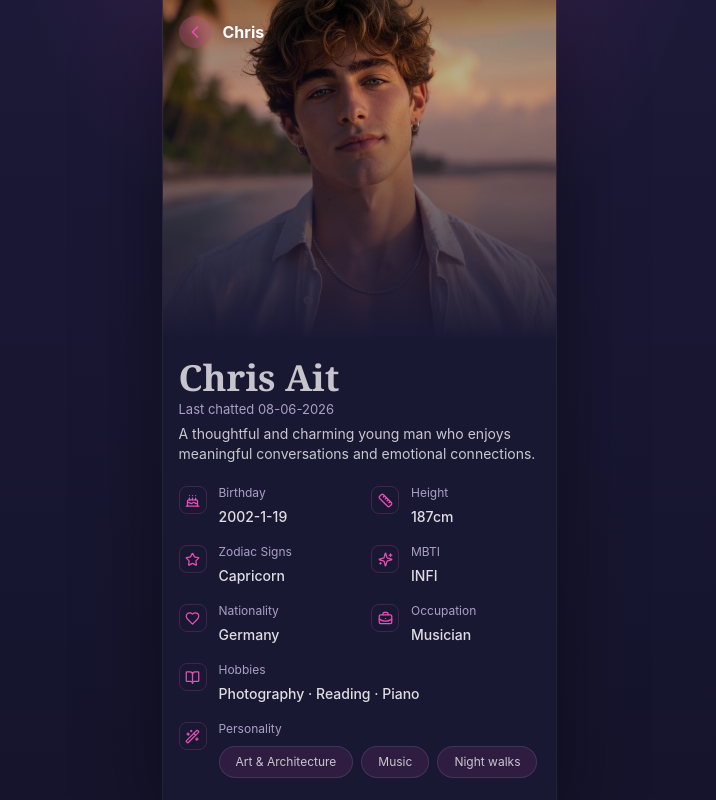
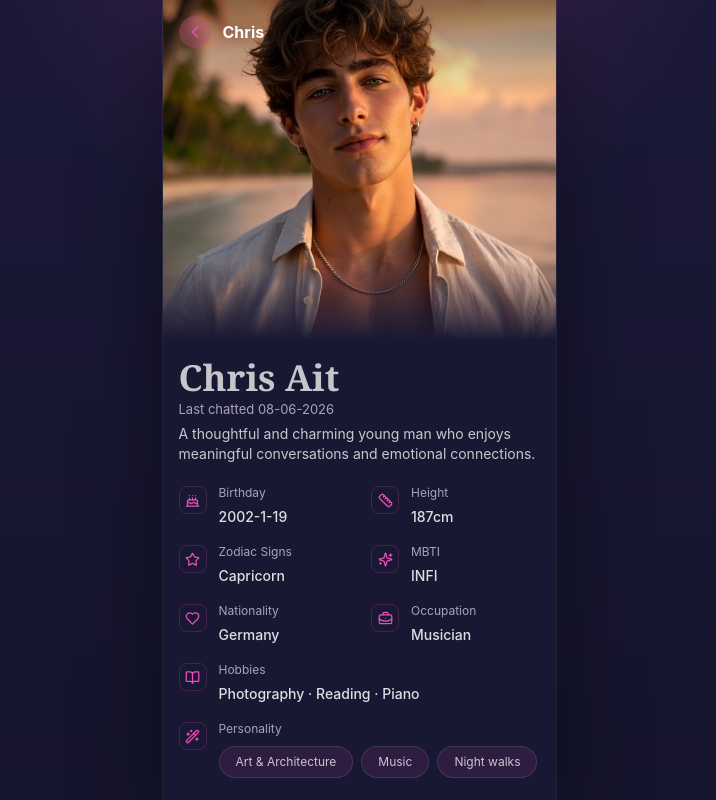
Before and after one commit to starpih/rizzora-facebook-webapp, a Next.js app: page /m/profile in a window 1280 px wide. Shown: the whole page, without its empty margins (281-997 px from the left). Built offline with nearby package versions, Linux system fonts and the light colour scheme.

Commit message:
Adjust entry and profile gradients

```diff
--- a/src/components/character-entry.tsx
+++ b/src/components/character-entry.tsx
@@ -58,7 +58,8 @@ export function CharacterEntry() {
           loop
           muted={muted}
         />
-        <div className="absolute inset-0 bg-gradient-to-b from-[#28133b]/80 via-transparent to-[#16142b]" />
+        <div className="absolute inset-x-0 top-0 h-[126px] bg-gradient-to-b from-[#28133b]/72 via-[#28133b]/28 to-transparent" />
+        <div className="absolute inset-x-0 bottom-0 h-[42%] bg-gradient-to-t from-[#16142b] via-[#16142b]/52 to-transparent" />
         <button
           type="button"
           onClick={toggleSound}
--- a/src/components/profile-page.tsx
+++ b/src/components/profile-page.tsx
@@ -20,7 +20,7 @@ export function ProfilePage() {
             className="object-cover"
           />
           <div className="absolute inset-x-0 top-0 h-24 bg-gradient-to-b from-black/45 to-transparent" />
-          <div className="absolute inset-0 bg-gradient-to-b from-transparent to-rizzora-bg" />
+          <div className="absolute inset-x-0 bottom-0 h-20 bg-gradient-to-t from-rizzora-bg via-rizzora-bg/50 to-transparent" />
           <div className="absolute left-4 top-4 z-20 flex items-center gap-3">
             <Link
               href="/m/chat/main-character"
```
